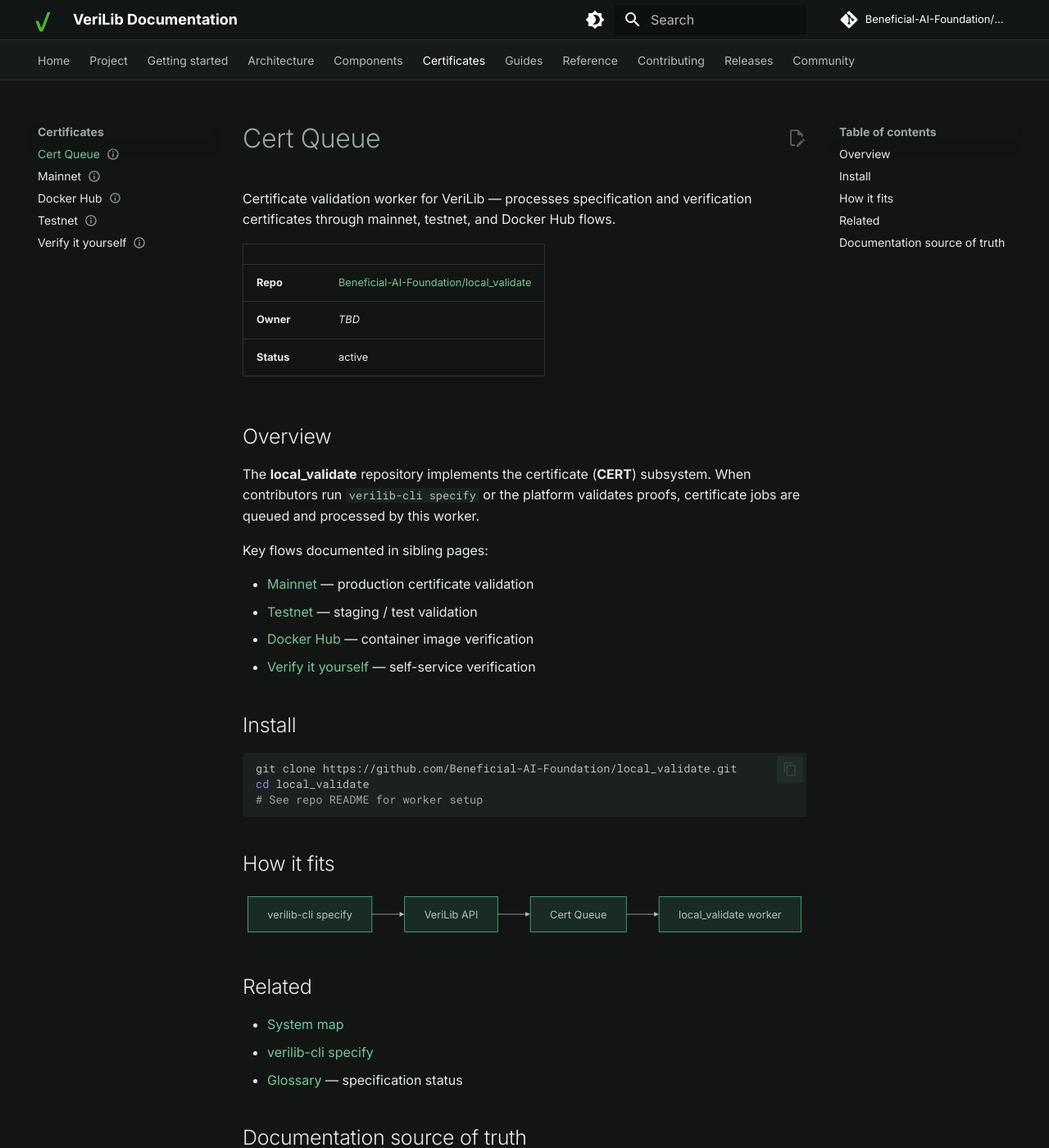
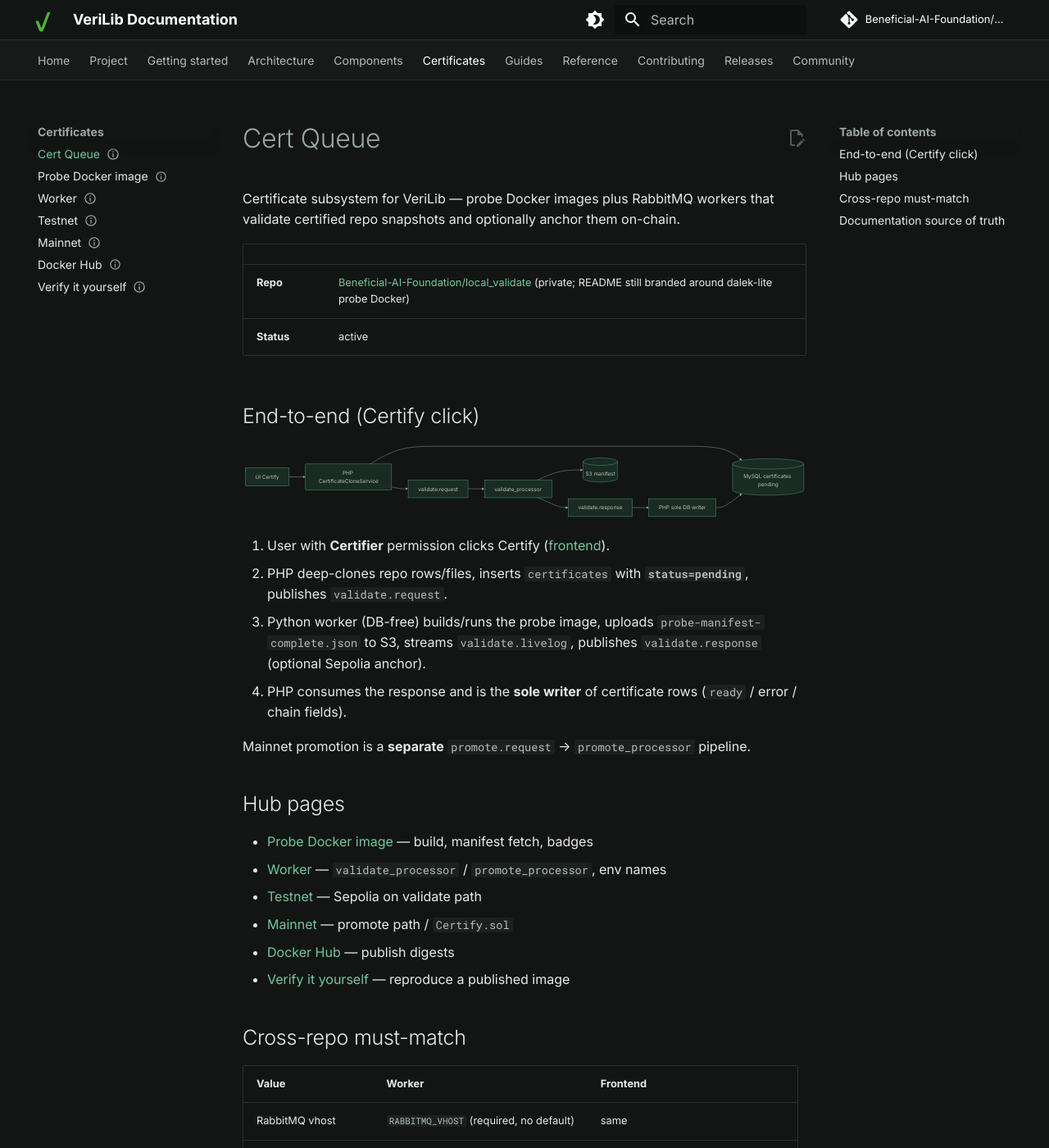
Before and after one commit to avrevic/engineering-docs-demo, an MkDocs documentation site: the page built from docs/components/cert/cert-queue.md, in a window 1280 px wide and 1400 px high. Shown: the whole window at 82% size. Built offline with MkDocs 1.6.1 and Material for MkDocs 9.7.7, drawn with Linux system fonts in a browser that asks for light colours; comment, search, counter and statistics services are not loaded; some of the changed text lies outside the part shown.

Commit message:
Document local_validate cert image, workers, and chain flows.
Clarify PHP as sole DB writer and the validate/promote RabbitMQ split.

````diff
--- a/docs/components/cert/cert-queue.md
+++ b/docs/components/cert/cert-queue.md
@@ -8,52 +8,56 @@ last_reviewed: 2026-07-22
 
 # Cert Queue
 
-Certificate validation worker for VeriLib — processes specification and verification certificates through mainnet, testnet, and Docker Hub flows.
+Certificate subsystem for VeriLib — probe Docker images plus RabbitMQ workers that validate certified repo snapshots and optionally anchor them on-chain.
 
 | | |
 | --- | --- |
-| **Repo** | [Beneficial-AI-Foundation/local_validate](https://github.com/Beneficial-AI-Foundation/local_validate) |
-| **Owner** | _TBD_ |
+| **Repo** | [Beneficial-AI-Foundation/local_validate](https://github.com/Beneficial-AI-Foundation/local_validate) (private; README still branded around dalek-lite probe Docker) |
 | **Status** | active |
 
-## Overview
-
-The **local_validate** repository implements the certificate (**CERT**) subsystem. When contributors run `verilib-cli specify` or the platform validates proofs, certificate jobs are queued and processed by this worker.
-
-Key flows documented in sibling pages:
-
-- [Mainnet](mainnet.md) — production certificate validation
-- [Testnet](testnet.md) — staging / test validation
-- [Docker Hub](docker-hub.md) — container image verification
-- [Verify it yourself](verify-it-yourself.md) — self-service verification
-
-## Install
-
-```bash
-git clone https://github.com/Beneficial-AI-Foundation/local_validate.git
-cd local_validate
-# See repo README for worker setup
-```
-
-## How it fits
+## End-to-end (Certify click)
 
 ```mermaid
 flowchart LR
-  cli[verilib-cli specify]
-  api[VeriLib API]
-  queue[Cert Queue]
-  worker[local_validate worker]
-  cli --> api
-  api --> queue
-  queue --> worker
+  ui[UI Certify]
+  php[PHP CertificateCloneService]
+  db[(MySQL certificates pending)]
+  mq[validate.request]
+  worker[validate_processor]
+  s3[(S3 manifest)]
+  resp[validate.response]
+  php2[PHP sole DB writer]
+  ui --> php --> db
+  php --> mq --> worker
+  worker --> s3
+  worker --> resp --> php2 --> db
 ```
 
-## Related
+1. User with **Certifier** permission clicks Certify ([frontend](../ux-api/permissions.md)).
+2. PHP deep-clones repo rows/files, inserts `certificates` with **`status=pending`**, publishes `validate.request`.
+3. Python worker (DB-free) builds/runs the probe image, uploads `probe-manifest-complete.json` to S3, streams `validate.livelog`, publishes `validate.response` (optional Sepolia anchor).
+4. PHP consumes the response and is the **sole writer** of certificate rows (`ready` / error / chain fields).
 
-- [System map](../../architecture/system-map.md)
-- [verilib-cli specify](../../reference/scripts-and-cli.md)
-- [Glossary](../../project/glossary.md) — specification status
+Mainnet promotion is a **separate** `promote.request` → `promote_processor` pipeline.
+
+## Hub pages
+
+- [Probe Docker image](probe-docker-image.md) — build, manifest fetch, badges
+- [Worker](worker.md) — `validate_processor` / `promote_processor`, env names
+- [Testnet](testnet.md) — Sepolia on validate path
+- [Mainnet](mainnet.md) — promote path / `Certify.sol`
+- [Docker Hub](docker-hub.md) — publish digests
+- [Verify it yourself](verify-it-yourself.md) — reproduce a published image
+
+## Cross-repo must-match
+
+| Value | Worker | Frontend |
+| --- | --- | --- |
+| RabbitMQ vhost | `RABBITMQ_VHOST` (required, no default) | same |
+| Cert manifest bucket | `S3_BUCKET` | `S3_CERT_BUCKET` |
+| Queue topology args | `broker/topology.py` | `BaseQueue.php` (same PR if changed) |
 
 ## Documentation source of truth
 
-Detailed worker configuration and deployment: **[local_validate README](https://github.com/Beneficial-AI-Foundation/local_validate/blob/main/README.md)**
+- Root [README](https://github.com/Beneficial-AI-Foundation/local_validate/blob/main/README.md) — probe image
+- [`worker/README.md`](https://github.com/Beneficial-AI-Foundation/local_validate/blob/main/worker/README.md) — queue workers
--- a/mkdocs-internal.yml
+++ b/mkdocs-internal.yml
@@ -71,9 +71,11 @@ nav:
       - Security: components/devops/security.md
   - Certificates:
     - Cert Queue: components/cert/cert-queue.md
+    - Probe Docker image: components/cert/probe-docker-image.md
+    - Worker: components/cert/worker.md
+    - Testnet: components/cert/testnet.md
     - Mainnet: components/cert/mainnet.md
     - Docker Hub: components/cert/docker-hub.md
-    - Testnet: components/cert/testnet.md
     - Verify it yourself: components/cert/verify-it-yourself.md
   - Guides:
     - Deploy to staging: guides/deploy-to-staging.md
--- a/mkdocs.yml
+++ b/mkdocs.yml
@@ -134,9 +134,11 @@ nav:
       - Security: components/devops/security.md
   - Certificates:
     - Cert Queue: components/cert/cert-queue.md
+    - Probe Docker image: components/cert/probe-docker-image.md
+    - Worker: components/cert/worker.md
+    - Testnet: components/cert/testnet.md
     - Mainnet: components/cert/mainnet.md
     - Docker Hub: components/cert/docker-hub.md
-    - Testnet: components/cert/testnet.md
     - Verify it yourself: components/cert/verify-it-yourself.md
   - Guides:
     - Deploy to staging: guides/deploy-to-staging.md
````
Also changed, not shown: docs/components/cert/docker-hub.md (+21 -6 lines), docs/components/cert/mainnet.md (+20 -6 lines), docs/components/cert/probe-docker-image.md (added, +61 -0 lines), docs/components/cert/testnet.md (+17 -6 lines), docs/components/cert/verify-it-yourself.md (+41 -6 lines), docs/components/cert/worker.md (added, +61 -0 lines).
